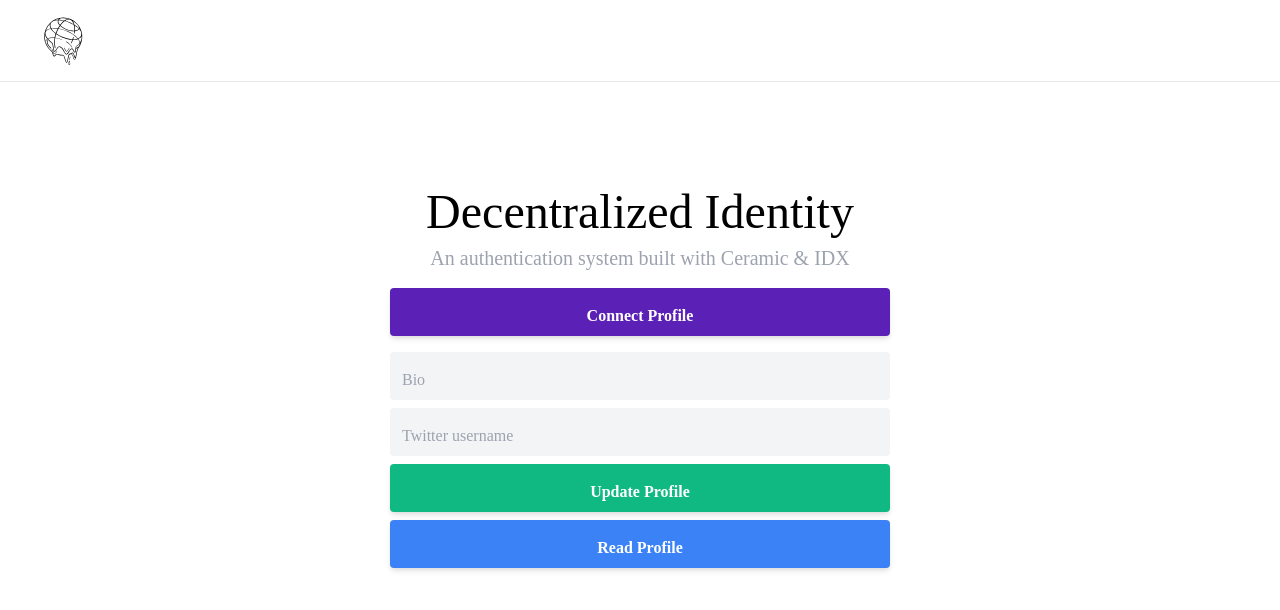
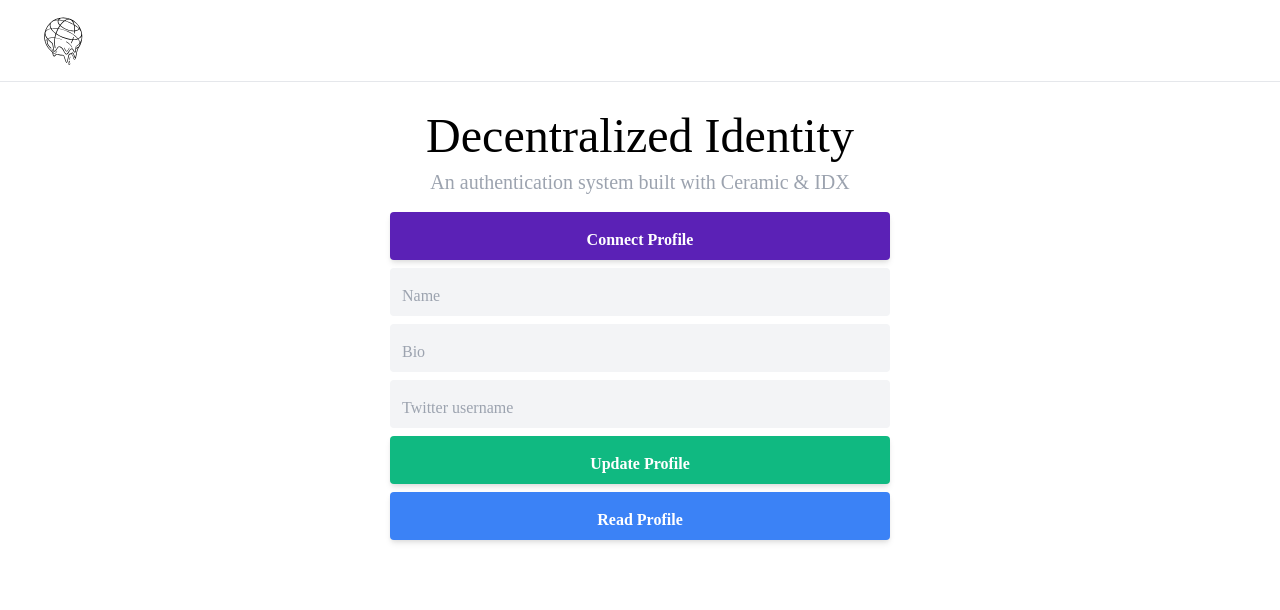
Before and after one commit to SD11892/decenteralized-identify, a Next.js app: page / in a window 1280 px wide. Shown: the top 610 px of the page. Built offline with nearby package versions, Linux system fonts and the light colour scheme; what @ceramicnetwork/http-client would draw is missing.

Commit message:
updated to add name input field

```diff
--- a/pages/index.js
+++ b/pages/index.js
@@ -13,7 +13,8 @@
 export default function Home() {
   const [bio, setBio] = useState('')
   const [twitter, setTwitter] = useState('')
-  const [profile, setProfile] = useState(null)
+  const [name, setName] = useState('')
+  const [profile, setProfile] = useState({})
   const [localDid, setDid] = useState(null)
   const [idxInstance, setIdxInstance] = useState(null)
   async function connect() {
@@ -49,13 +50,16 @@
     setIdxInstance(idx)
     console.log('about to get data from idx')
     const data = await idx.get('basicProfile', did.id)
-    console.log('this is the data from idx: ', idx)
-    setProfile(data)
+    console.log('this is the data from idx: ', data)
+    if (data) {
+      setProfile(data)
+    }
     readProfile()
   }
   async function updateProfile() {
     if (twitter) profile.twitter = twitter
     if (bio) profile.bio = bio
+    if (name) profile.name = name
     const data = await idxInstance.set('basicProfile', profile)
     console.log('data: ', data)
     setProfileData()
@@ -67,6 +71,7 @@
   }
   async function setProfileData() {
     const data = await idxInstance.get('basicProfile', localDid.id)
+    if (!data) return
     setProfile(data)
   }
   return (
@@ -76,7 +81,7 @@
         <meta name="description" content="Generated by create next app" />
         <link rel="icon" href="/favicon.ico" />
       </Head>
-        <div style={{ height: 'calc(100vh - 200px)', width: 500, margin: '0 auto', display: 'flex', flex: 1 }}>
+        <div style={{ paddingTop: 30, width: 500, margin: '0 auto', display: 'flex', flex: 1 }}>
           <div className="flex flex-1 flex-col justify-center">
             <h1 className="text-5xl text-center">
               Decentralized Identity
@@ -84,13 +89,13 @@
             <p className="text-xl text-center mt-2 text-gray-400">An authentication system built with Ceramic & IDX</p>
 
             {
-              profile && (
+              Object.keys(profile).length ? (
                 <>
                   <h2 className="text-2xl font-semibold mt-6">{profile.name}</h2>
                   <p className="text-gray-500 text-sm my-1">{profile.bio}</p>
                   <p className="text-lg	text-gray-900">Follow me on Twitter - @{profile.twitter}</p>
                 </>
-              )
+              ) : null
             }
 
             <button
@@ -98,6 +103,7 @@
               className="pt-4 shadow-md bg-purple-800 mt-4 mb-2 text-white font-bold py-2 px-4 rounded"
             >Connect Profile</button>
 
+          <input className="pt-4 rounded bg-gray-100 px-3 py-2" placeholder="Name" onChange={e => setName(e.target.value)} />
           <input className="pt-4 rounded bg-gray-100 px-3 py-2 my-2" placeholder="Bio" onChange={e => setBio(e.target.value)} />
           <input className="pt-4 rounded bg-gray-100 px-3 py-2" placeholder="Twitter username" onChange={e => setTwitter(e.target.value)} />
           <button className="pt-4 shadow-md bg-green-500 mt-2 mb-2 text-white font-bold py-2 px-4 rounded" onClick={updateProfile}>Update Profile</button>
```
